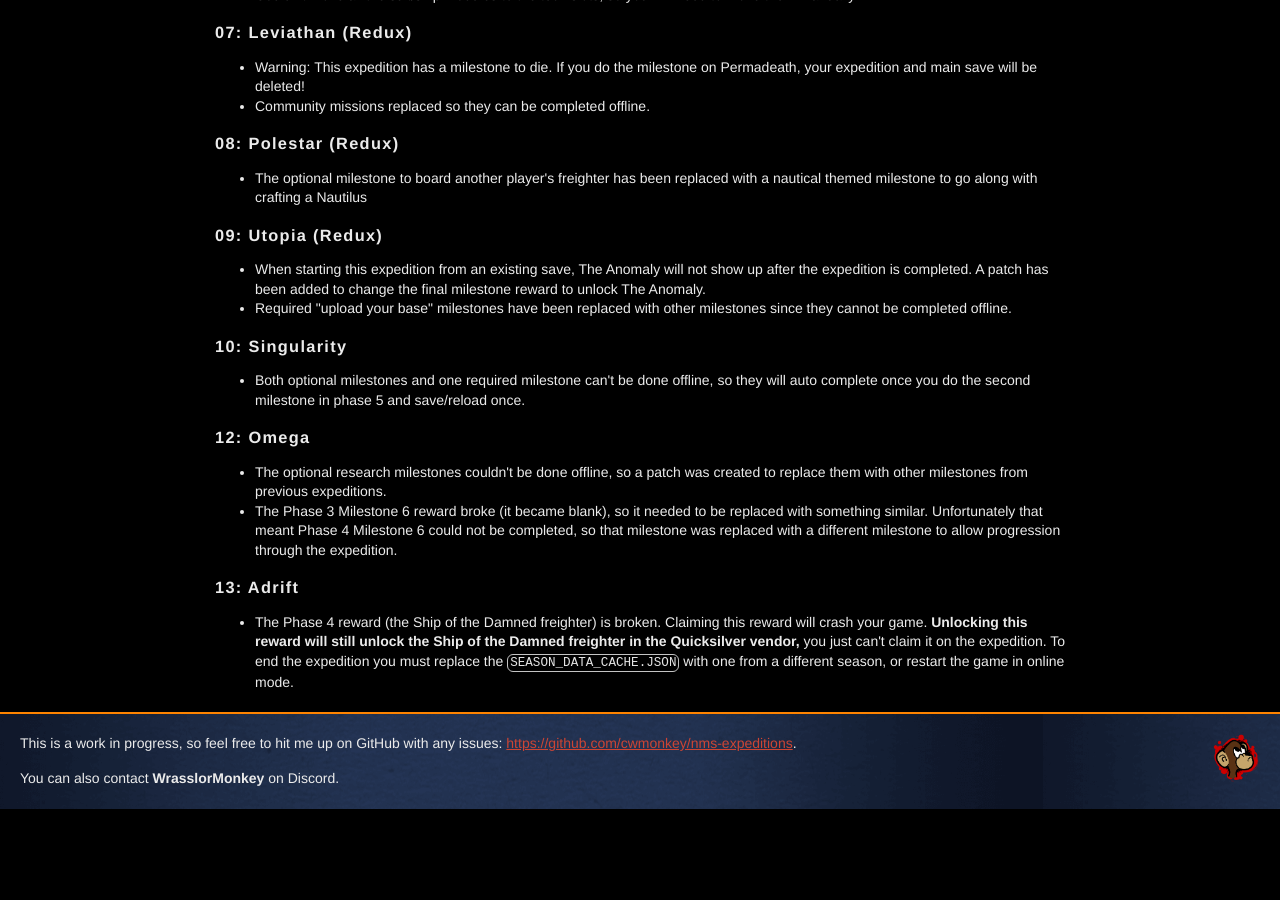
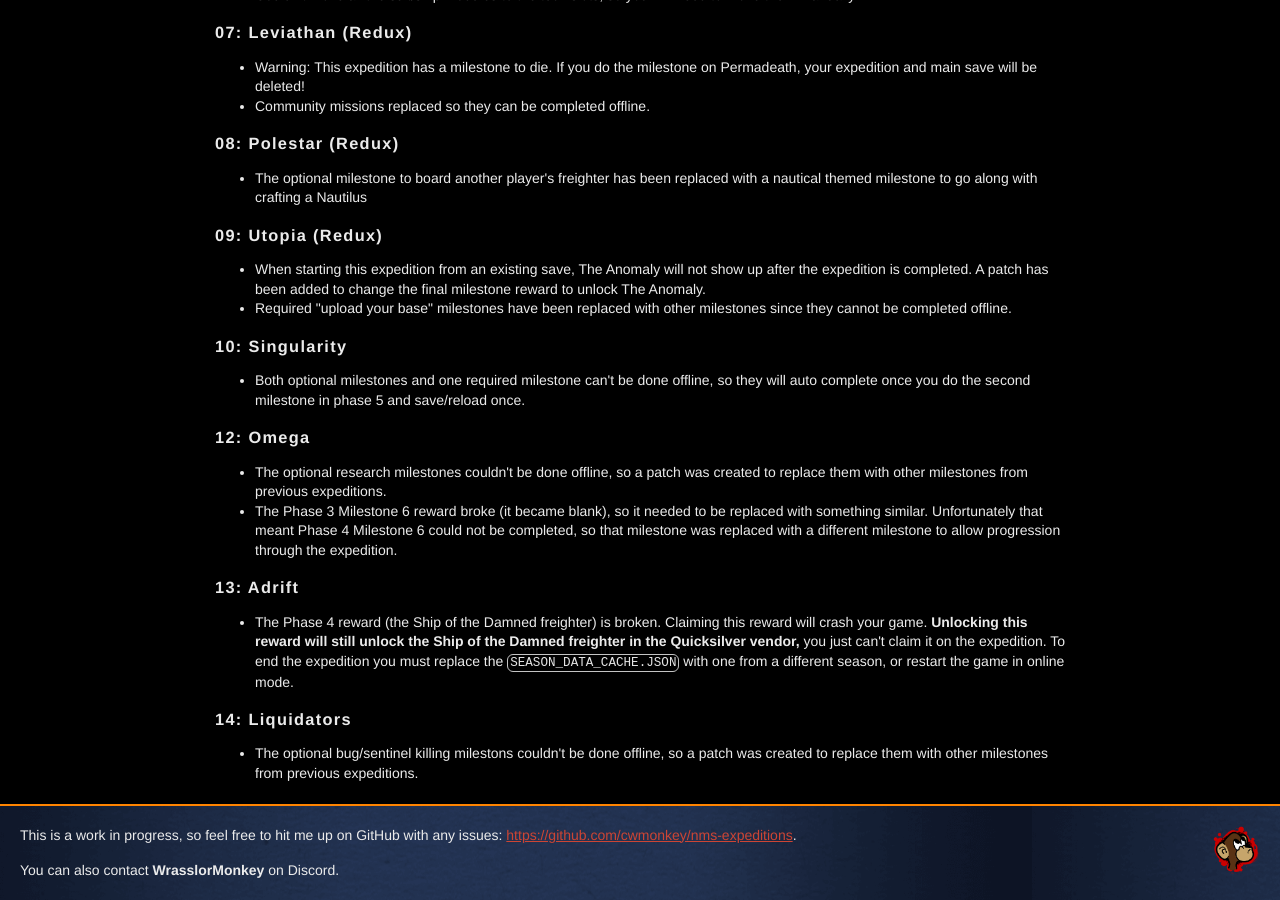
Before and after one commit to cwmonkey/nms-expeditions, a Jekyll site: the page built from index.html, in a window 1280 px wide and 900 px high, scrolled down 1746 px. Built offline with Jekyll 4.4.1, drawn with Linux system fonts in a browser that asks for light colours; some web fonts are replaced; before the commit the page ends 2555 px from its top, so only the background shows below that.

Commit message:
Adding Liquidators note to bottom of page
I really need to DRY this.

```diff
--- a/index.html
+++ b/index.html
@@ -391,6 +391,10 @@
       <ul>
         <li>The Phase 4 reward (the Ship of the Damned freighter) is broken. Claiming this reward will crash your game. <strong>Unlocking this reward will still unlock the Ship of the Damned freighter in the Quicksilver vendor,</strong> you just can't claim it on the expedition. To end the expedition you must replace the <code>SEASON_DATA_CACHE.JSON</code> with one from a different season, or restart the game in online mode.</li>
       </ul>
+      <h3>14: Liquidators</h3>
+      <ul>
+        <li>The optional bug/sentinel killing milestons couldn't be done offline, so a patch was created to replace them with other milestones from previous expeditions.</li>
+      </ul>
     </div>
   </div></section>
 </main>
```
